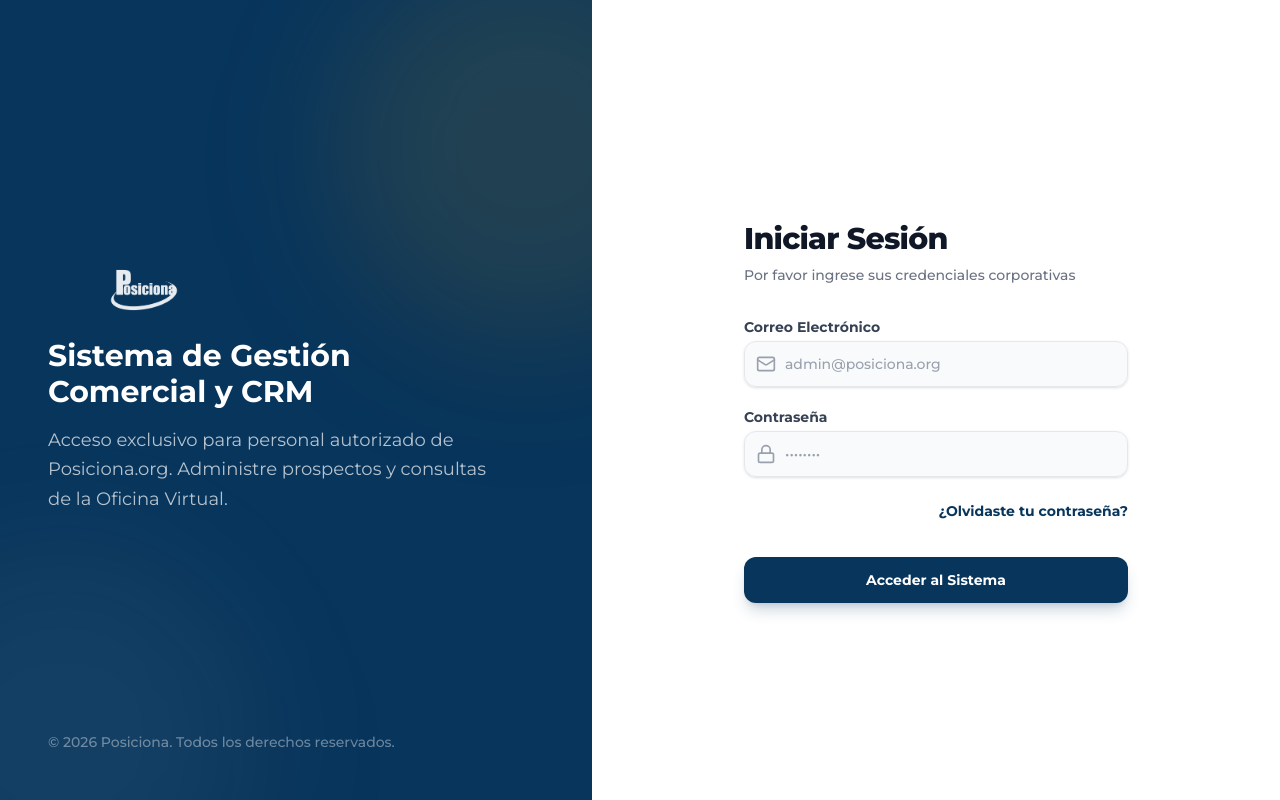
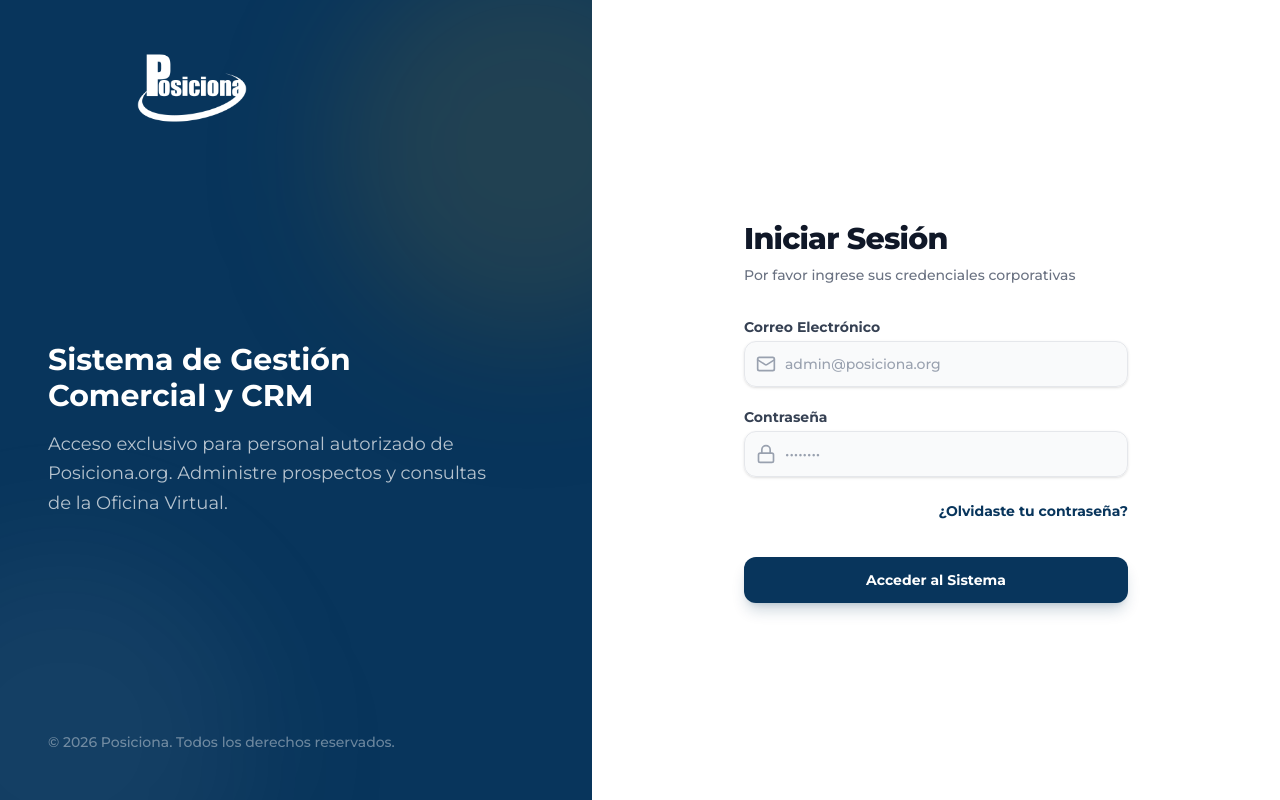
Before and after one commit to srwebcl/posiciona.org, a Next.js app: page /admin/login in a window 1280 px wide. Built offline with nearby package versions, Linux system fonts and the light colour scheme; no server answers; what react-google-recaptcha-v3 would draw is missing.

Commit message:
style: move admin login logo to top left corner and increase size

```diff
--- a/app/admin/login/page.tsx
+++ b/app/admin/login/page.tsx
@@ -77,10 +77,11 @@
                 <div className="absolute top-0 right-0 -translate-y-12 translate-x-1/3 w-96 h-96 bg-amber-vial/10 rounded-full blur-3xl shadow-2xl"></div>
                 <div className="absolute bottom-0 left-0 translate-y-1/3 -translate-x-1/3 w-96 h-96 bg-white/5 rounded-full blur-3xl shadow-2xl"></div>
 
-                <div className="relative z-10"></div>
+                <div className="relative z-10">
+                    <BrandLogo variant="white" className="w-64 h-16 md:w-72 md:h-20 opacity-100" />
+                </div>
 
                 <div className="relative z-10 max-w-md">
-                    <BrandLogo variant="white" className="w-48 h-12 mb-6 z-20 relative opacity-90" />
                     <h1 className="text-3xl font-bold text-white mb-4">
                         Sistema de Gestión Comercial y CRM
                     </h1>
```
